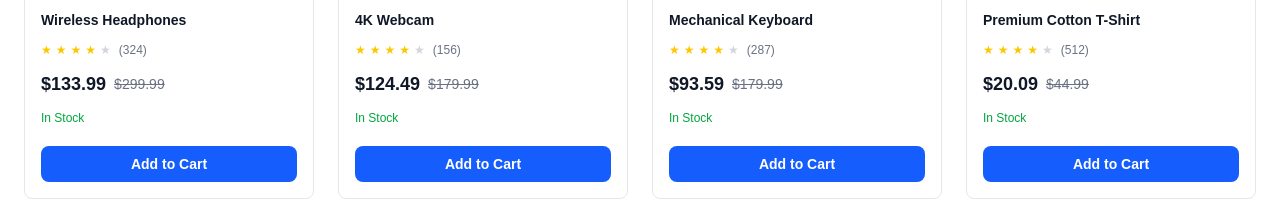
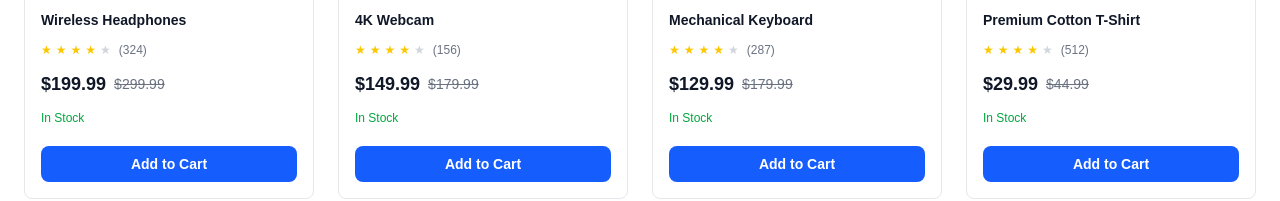
Before and after one commit to Danets/nextmarketplace-store, a Next.js app: page / in a window 1280 px wide. Shown: the part 1358-1559 px from the top of the page. Built offline with nearby package versions, Linux system fonts and the light colour scheme.

Commit message:
Was fixed price

```diff
--- a/src/components/ui/PriceDisplay.tsx
+++ b/src/components/ui/PriceDisplay.tsx
@@ -30,7 +30,7 @@ export function PriceDisplay({
     return (
         <div className="flex items-center gap-2">
             <span className={`font-bold text-gray-900 dark:text-white ${sizeClasses[size]}`}>
-                ${displayPrice.toFixed(2)}
+                ${price.toFixed(2)}
             </span>
             {(originalPrice || discount) && (
                 <span className={`line-through text-gray-500 dark:text-gray-400 ${size === 'sm' ? 'text-xs' : 'text-sm'}`}>
```
